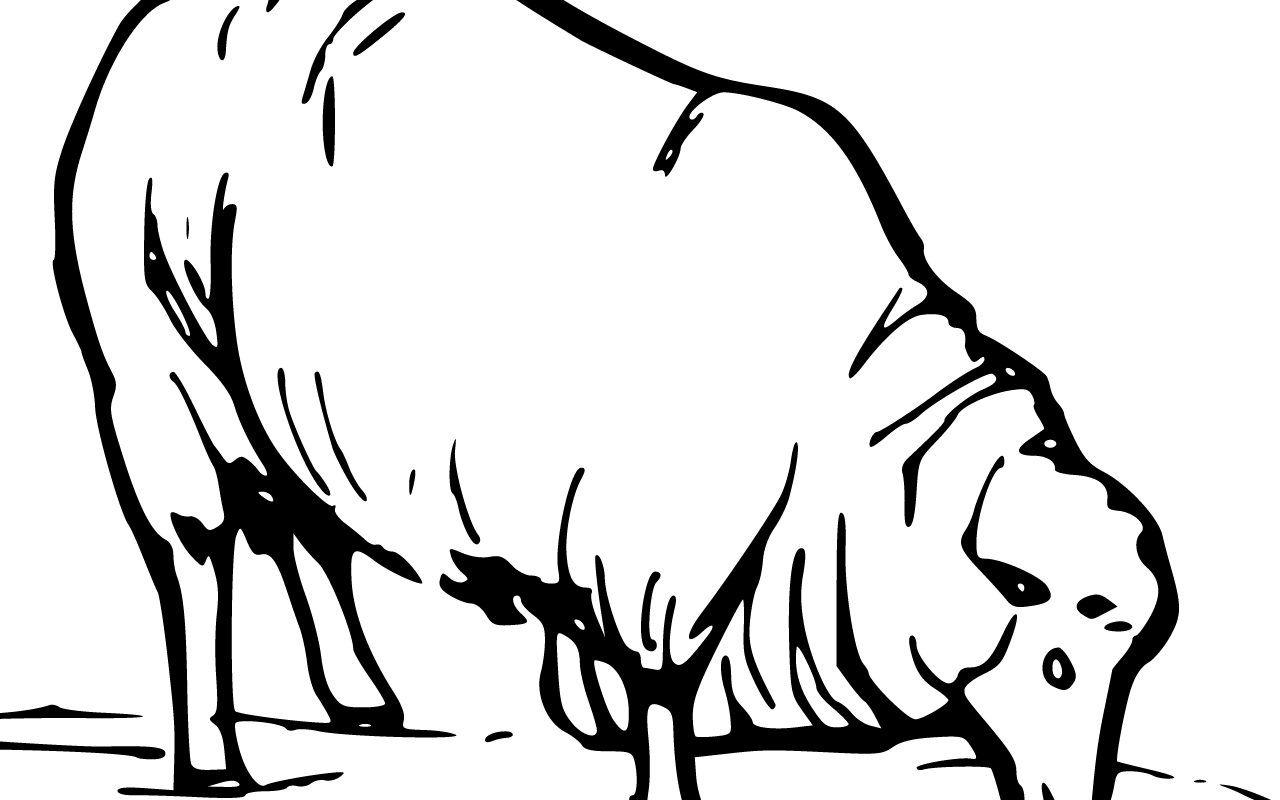
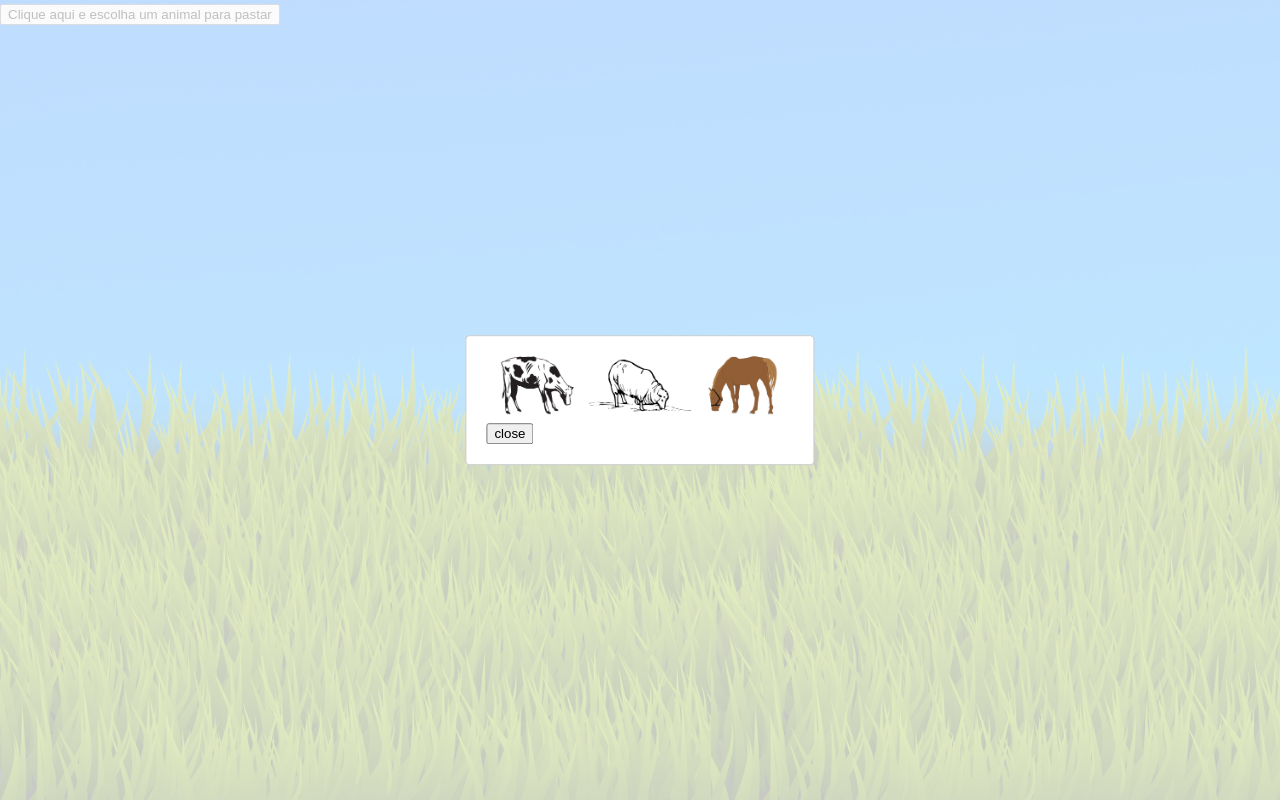
Before and after one commit to kasvrol/react, a React (Create React App) app: page / in a window 1280 px wide. Both pictures are taken after a click on the button "Clique aqui e escolha um animal para pastar". Built offline with nearby package versions, Linux system fonts and the light colour scheme; the HTML template or start-up script is replaced by a standard one.

Commit message:
feat: estilo nos icones

```diff
--- a/src/App.css
+++ b/src/App.css
@@ -5,3 +5,8 @@
   width: 100vw;
   height: 100vh;
 }
+
+.iconImage {
+  width: 8vw;
+  height: auto;
+}
--- a/src/App.js
+++ b/src/App.js
@@ -38,9 +38,9 @@ function App() {
         style={customStyles}
       >
         <div>
-          <img src={animal01} alt='Vaca'/>
-          <img src={animal03} alt='Ovelha'/>
-          <img src={animal02} alt='Cavalo'/>
+          <img src={animal01} alt='Vaca' className='iconImage'/>
+          <img src={animal03} alt='Ovelha' className='iconImage'/>
+          <img src={animal02} alt='Cavalo' className='iconImage'/>
         </div>
         <button onClick={closeModal}>close</button>
       </Modal>
```
